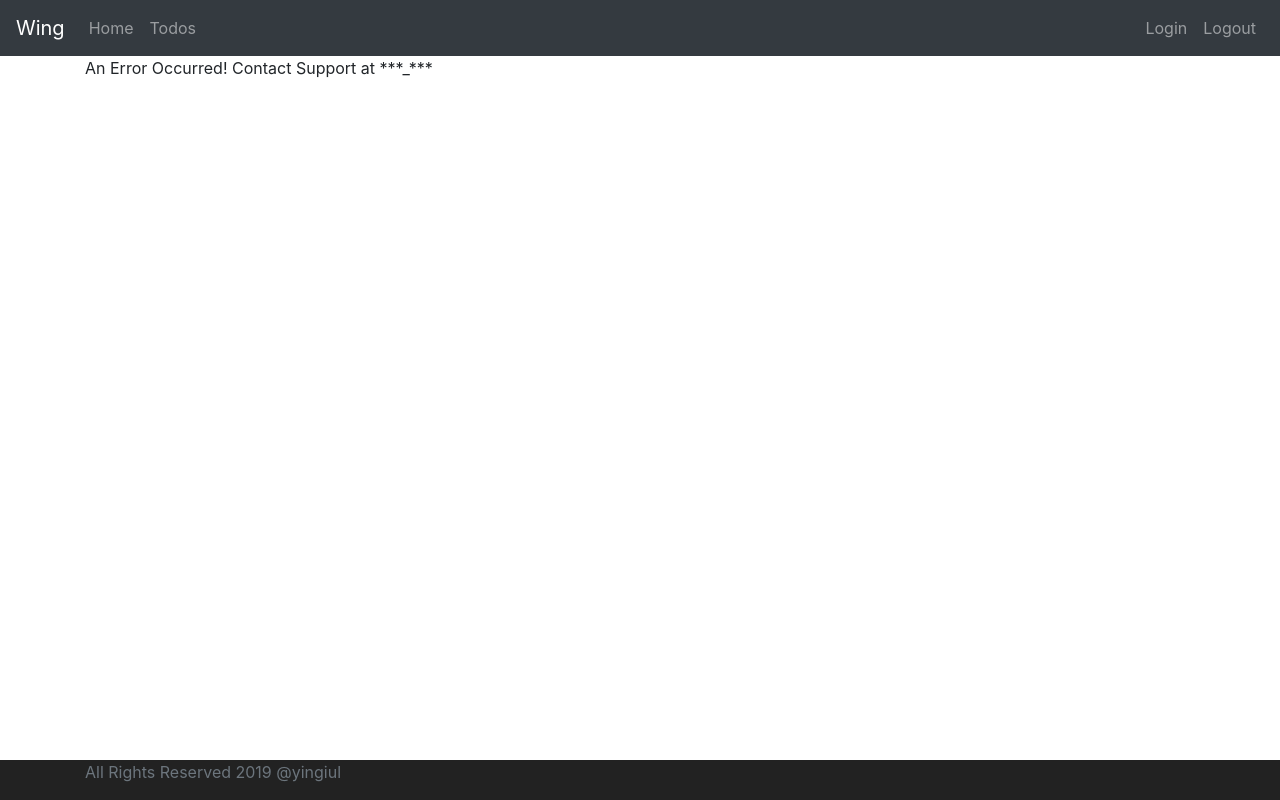
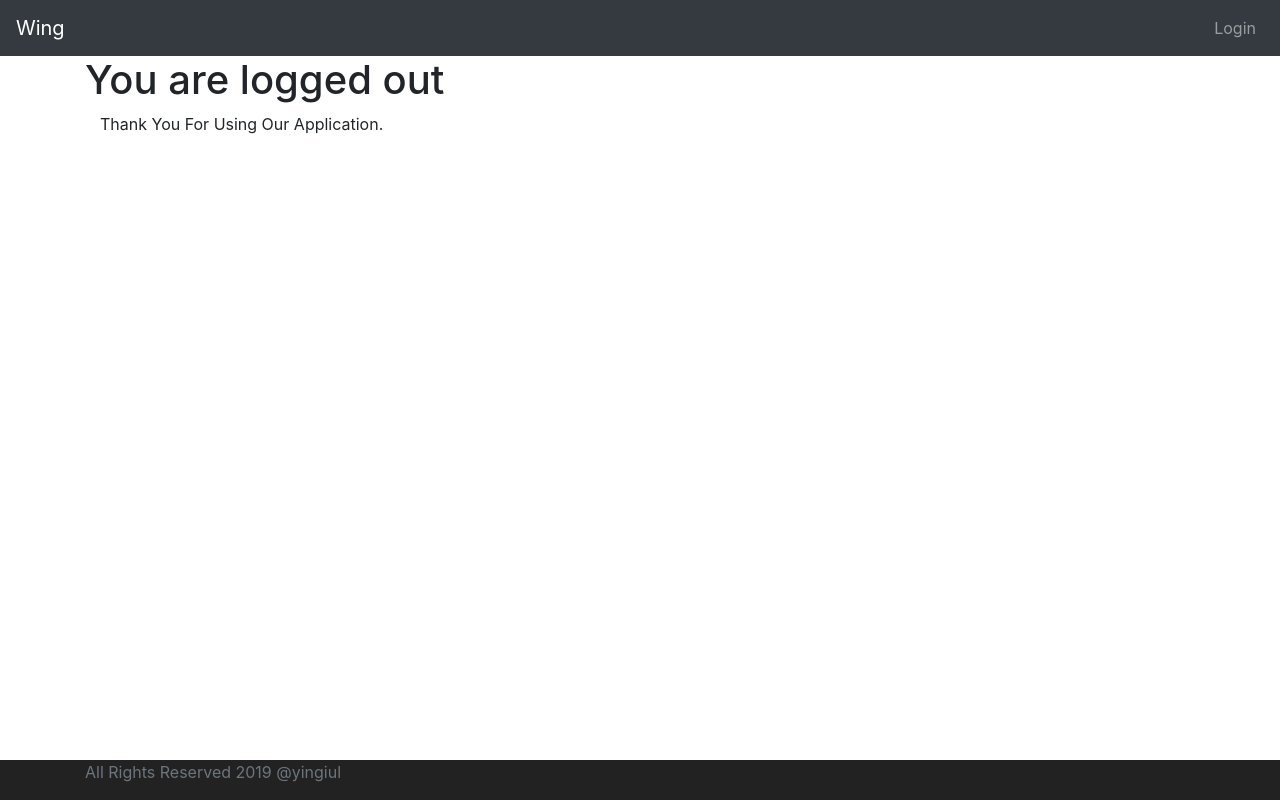
Before and after one commit to gdouzwt/todo, an Angular app: page /logout in a window 1280 px wide. Built offline with nearby package versions, Linux system fonts and the light colour scheme; sample sign-in values are in the browser's storage.

Commit message:
Route Guard Service

```diff
--- a/src/app/app.module.ts
+++ b/src/app/app.module.ts
@@ -10,6 +10,7 @@ import { ErrorComponent } from './error/error.component';
 import { ListTodosComponent } from './list-todos/list-todos.component';
 import { MenuComponent } from './menu/menu.component';
 import { FooterComponent } from './footer/footer.component';
+import { LogoutComponent } from './logout/logout.component';
 
 @NgModule({
   declarations: [
@@ -19,7 +20,8 @@ import { FooterComponent } from './footer/footer.component';
     ErrorComponent,
     ListTodosComponent,
     MenuComponent,
-    FooterComponent
+    FooterComponent,
+    LogoutComponent
   ],
   imports: [
     BrowserModule,
--- /dev/null
+++ b/src/app/logout/logout.component.html
@@ -0,0 +1,4 @@
+<h1>You are logged out</h1>
+<div class="container">
+  Thank You For Using Our Application.
+</div>
--- /dev/null
+++ b/src/app/logout/logout.component.ts
@@ -0,0 +1,19 @@
+import { Component, OnInit } from '@angular/core';
+import {HardcodedAuthenticationService} from "../service/hardcoded-authentication.service";
+
+@Component({
+  selector: 'app-logout',
+  templateUrl: './logout.component.html',
+  styleUrls: ['./logout.component.css']
+})
+export class LogoutComponent implements OnInit {
+
+  constructor(
+    private hardcodedAuthenticationService: HardcodedAuthenticationService
+  ) { }
+
+  ngOnInit() {
+    this.hardcodedAuthenticationService.logout();
+  }
+
+}
--- a/src/app/menu/menu.component.html
+++ b/src/app/menu/menu.component.html
@@ -2,12 +2,12 @@
   <nav class="navbar navbar-expand-md navbar-dark bg-dark">
     <div><a href="https://yingiul.com" class="navbar-brand">Wing</a></div>
     <ul class="navbar-nav">
-      <li><a routerLink="/welcome/tao" class="nav-link">Home</a></li>
-      <li><a routerLink="/todos" class="nav-link">Todos</a></li>
+      <li><a *ngIf="hardcodedAuthenticationService.isUserLoggedIn()" routerLink="/welcome/tao" class="nav-link">Home</a></li>
+      <li><a *ngIf="hardcodedAuthenticationService.isUserLoggedIn()" routerLink="/todos" class="nav-link">Todos</a></li>
     </ul>
     <ul class="navbar-nav navbar-collapse justify-content-end">
-      <li><a routerLink="/login" class="nav-link">Login</a></li>
-      <li><a routerLink="/logout" class="nav-link">Logout</a></li>
+      <li><a *ngIf="!hardcodedAuthenticationService.isUserLoggedIn()" routerLink="/login" class="nav-link">Login</a></li>
+      <li><a *ngIf="hardcodedAuthenticationService.isUserLoggedIn()" routerLink="/logout" class="nav-link">Logout</a></li>
     </ul>
   </nav>
 </header>
--- a/src/app/menu/menu.component.ts
+++ b/src/app/menu/menu.component.ts
@@ -1,4 +1,5 @@
-import { Component, OnInit } from '@angular/core';
+import {Component, OnInit} from '@angular/core';
+import {HardcodedAuthenticationService} from "../service/hardcoded-authentication.service";
 
 @Component({
   selector: 'app-menu',
@@ -7,9 +8,14 @@ import { Component, OnInit } from '@angular/core';
 })
 export class MenuComponent implements OnInit {
 
-  constructor() { }
+  // isUserLoggedIn: boolean = false;
+
+  constructor(private hardcodedAuthenticationService
+                : HardcodedAuthenticationService) {
+  }
 
   ngOnInit() {
+    // this.isUserLoggedIn = this.hardcodedAuthenticationService.isUserLoggedIn();
   }
 
 }
--- a/src/app/service/hardcoded-authentication.service.ts
+++ b/src/app/service/hardcoded-authentication.service.ts
@@ -9,10 +9,10 @@ export class HardcodedAuthenticationService {
   }
 
   authenticate(username, password) {
-    console.log('before ' + this.isUserLoggedIn());
+    // console.log('before ' + this.isUserLoggedIn());
     if (username === "tao" && password === "wing") {
-      sessionStorage.setItem('authenticationUser', username);
-      console.log('after ' + this.isUserLoggedIn());
+      sessionStorage.setItem('authenticatedUser', username);
+      // console.log('after ' + this.isUserLoggedIn());
 
       return true;
     }
@@ -20,8 +20,12 @@ export class HardcodedAuthenticationService {
   }
 
   isUserLoggedIn() {
-    let user = sessionStorage.getItem('authenticationUser');
+    let user = sessionStorage.getItem('authenticatedUser');
     return !(user === null);
   }
 
+  logout() {
+    sessionStorage.removeItem('authenticatedUser');
+  }
+
 }
--- /dev/null
+++ b/src/app/service/route-guard.service.ts
@@ -0,0 +1,20 @@
+import {Injectable} from '@angular/core';
+import {ActivatedRouteSnapshot, CanActivate, Router, RouterStateSnapshot} from "@angular/router";
+import {HardcodedAuthenticationService} from "./hardcoded-authentication.service";
+
+@Injectable({
+  providedIn: 'root'
+})
+export class RouteGuardService implements CanActivate {
+
+  constructor(private hardcodedAuthenticationService: HardcodedAuthenticationService,
+              private router: Router) {
+  }
+
+  canActivate(route: ActivatedRouteSnapshot, state: RouterStateSnapshot) {
+    if (this.hardcodedAuthenticationService.isUserLoggedIn())
+      return true;
+    this.router.navigate(['login']);
+    return false;
+  }
+}
```
Also changed, not shown: src/app/app-routing.module.ts (+6 -3 lines), src/app/logout/logout.component.css (added), 2 other files (tests, documents, lock files or other folders).
